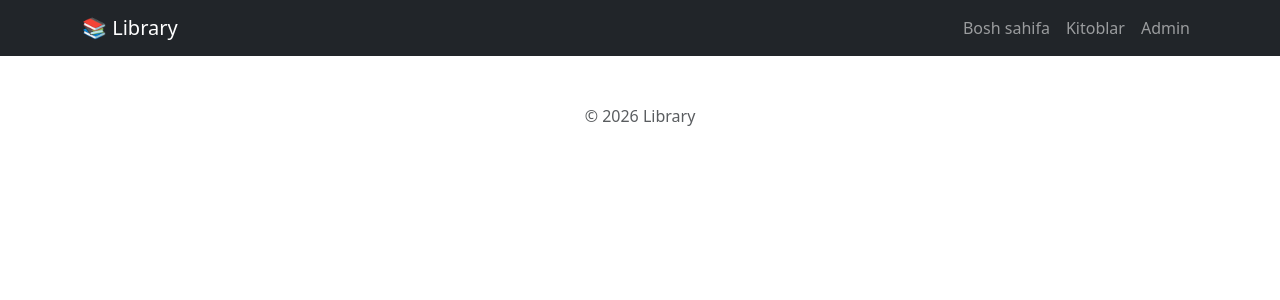
After one commit to abiya-abiya/library, a Django app: template templates/base.html in a window 1280 px wide. The commit adds this page. Shown: the top 300 px of the page. Run offline with Django 5.2, Linux system fonts and the light colour scheme; the template is opened without the code that fills it, so the values that code supplies are empty.

Commit message:
tortingvchi normotiv

```diff
--- /dev/null
+++ b/templates/base.html
@@ -0,0 +1,47 @@
+<!DOCTYPE html>
+<html lang="uz">
+<head>
+    <meta charset="UTF-8">
+    <meta name="viewport" content="width=device-width, initial-scale=1">
+    <title>{% block title %}Library{% endblock %}</title>
+
+    <link href="https://cdn.jsdelivr.net/npm/bootstrap@5.3.3/dist/css/bootstrap.min.css" rel="stylesheet">
+</head>
+<body>
+
+    <nav class="navbar navbar-expand-lg navbar-dark bg-dark">
+        <div class="container">
+            <a class="navbar-brand" href="/">📚 Library</a>
+
+            <button class="navbar-toggler" type="button" data-bs-toggle="collapse" data-bs-target="#navbarNav">
+                <span class="navbar-toggler-icon"></span>
+            </button>
+
+            <div class="collapse navbar-collapse" id="navbarNav">
+                <ul class="navbar-nav ms-auto">
+                    <li class="nav-item">
+                        <a class="nav-link" href="/">Bosh sahifa</a>
+                    </li>
+                    <li class="nav-item">
+                        <a class="nav-link" href="/books/">Kitoblar</a>
+                    </li>
+                    <li class="nav-item">
+                        <a class="nav-link" href="/admin/">Admin</a>
+                    </li>
+                </ul>
+            </div>
+        </div>
+    </nav>
+
+    <main class="container mt-4">
+        {% block content %}
+        {% endblock %}
+    </main>
+
+    <footer class="text-center text-muted mt-5 mb-3">
+        <p>&copy; 2026 Library</p>
+    </footer>
+
+    <script src="https://cdn.jsdelivr.net/npm/bootstrap@5.3.3/dist/js/bootstrap.bundle.min.js"></script>
+</body>
+</html>
--- a/templates/book_list.html
+++ b/templates/book_list.html
@@ -1,4 +1,7 @@
+{%extends 'base.html'%}
+{%block content%}
 {%for i in books%}
 
 <p>{{i.title}}</p><br>
 {%endfor%}
+{%endblock%}
```
